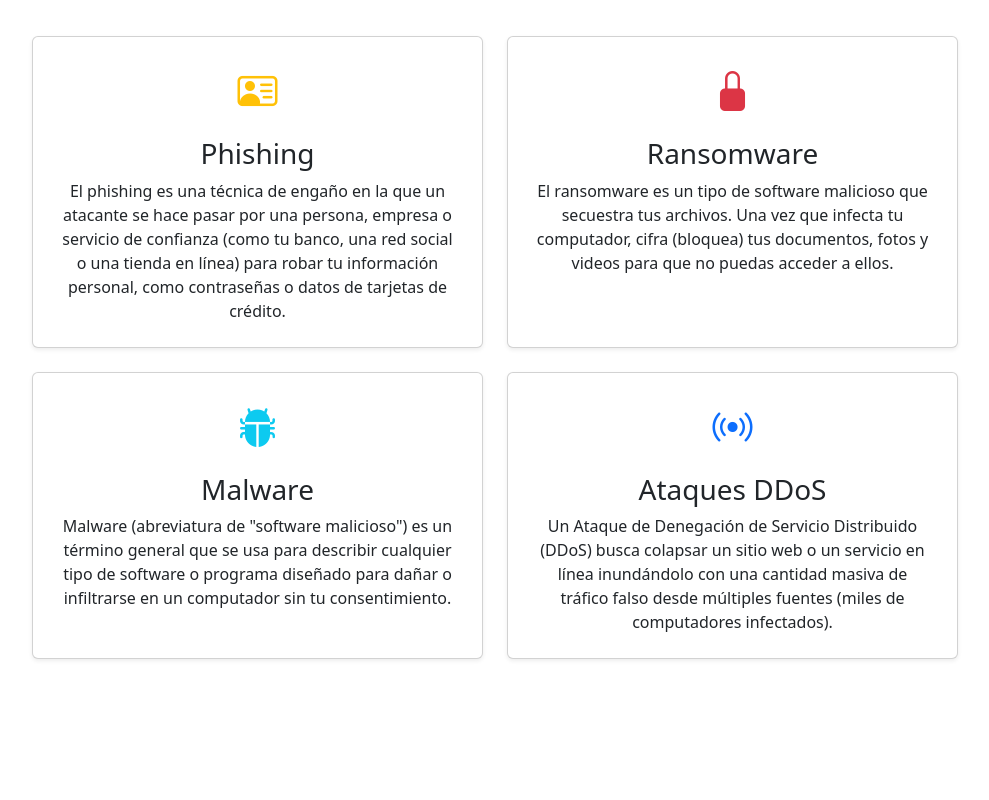
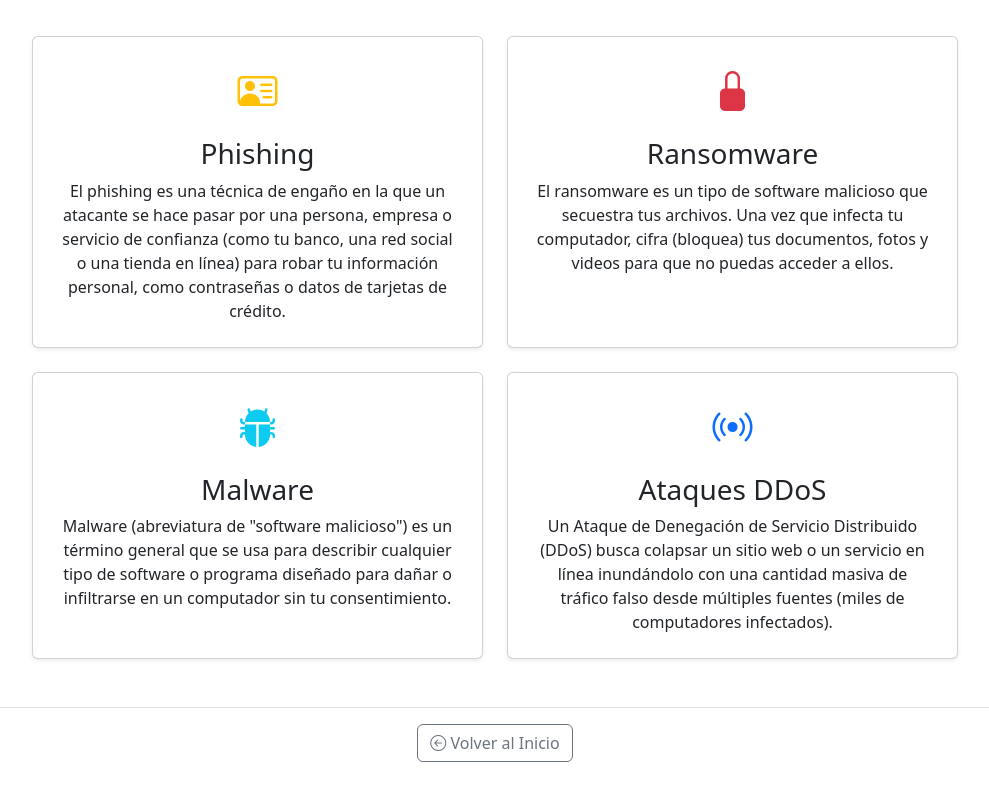
Before and after one commit to Totobal5/modulo2-evaluacion, a website: page amenazas.html in a window 1280 px wide. Shown: the part 725-1525 px from the top of the page, without its empty margins (145-1134 px from the left). Before the commit the page ends 1432 px from the top, so only its background shows below. Drawn offline with nearby package versions, Linux system fonts and the light colour scheme.

Commit message:
Se añade un boton de regreso a la pagina original.

```diff
--- a/amenazas.html
+++ b/amenazas.html
@@ -110,6 +110,13 @@
 
             </div>
         </section>
+
+        <!-- Boton de regreso. -->
+        <div class="text-center mt-5 pt-3 border-top">
+            <a href="index.html" class="btn btn-outline-secondary">
+                <i class="bi bi-arrow-left-circle"></i> Volver al Inicio
+            </a>
+        </div>
     </main>
 
     <script src="https://code.jquery.com/jquery-3.7.1.min.js"></script>
--- a/js/securityTest.js
+++ b/js/securityTest.js
@@ -1,5 +1,5 @@
 $(function() {
-    // --- Lógica para el test de seguridad del modal ---
+    // Lógica para el test de seguridad del modal.
     $('#check-test-btn').on('click', function() {
         let score = 0;
         const resultsDiv = $('#test-results');
```
Also changed, not shown: consejos.html (+7 -0 lines).
